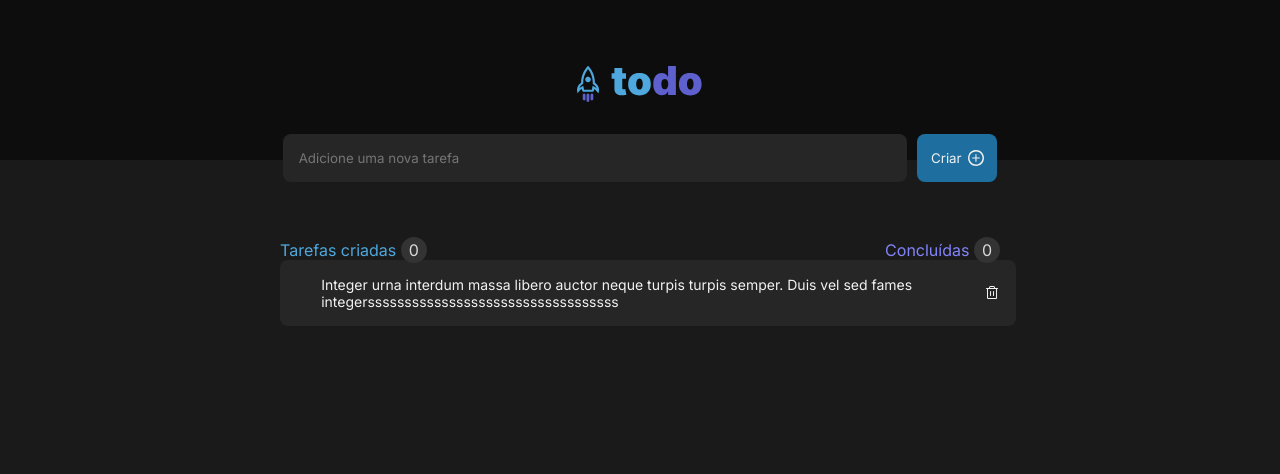
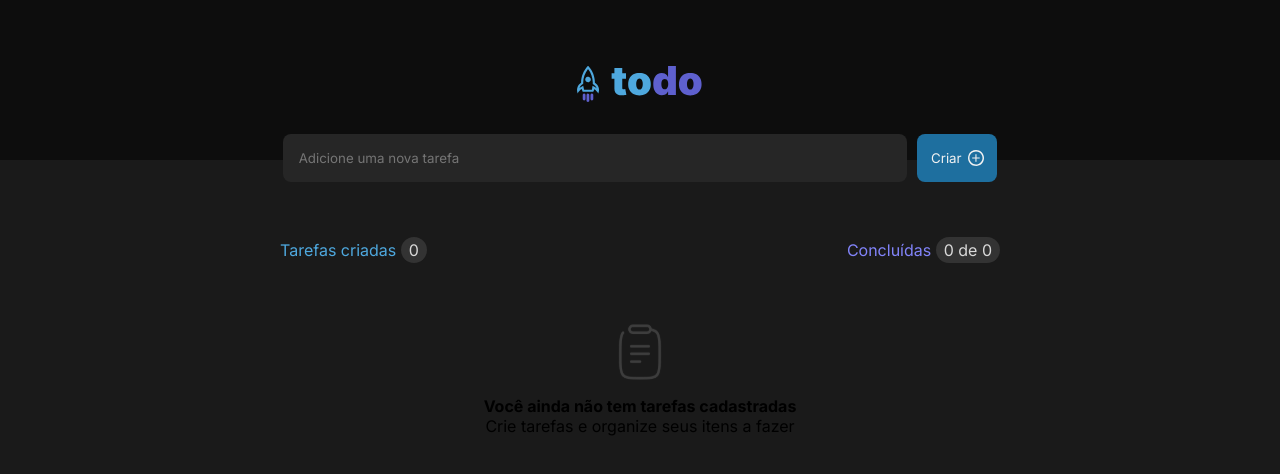
Before and after one commit to leticiasouza-dev/ToDo-list, a React (Vite) app: page / in a window 1280 px wide. Shown: the top 474 px of the page. Built offline with nearby package versions, Linux system fonts and the light colour scheme.

Commit message:
feat: adicionando funcionalidade de criação de tarefa

```diff
--- a/src/App.tsx
+++ b/src/App.tsx
@@ -7,32 +7,74 @@ import { Header } from './components/Header/Header'
 import iconBotao from './assets/iconBotao.svg'
 import { Empty } from './components/Empty/Empty'
 import { Task } from './components/Task/Task'
+import { ChangeEvent, FormEvent, useState } from 'react'
+
+ export interface Task {
+  id: number;
+  text: string;
+}
 
 function App() {
+  const [tarefa, setTarefa] = useState<Task[]>([]);
+  const [valorInput, setValorInput] = useState('');
+  const [tarefasCriadas, setTarefasCriadas] = useState(0);
+  const [tarefasConcluidas, setTarefasConcluidas] = useState(0);
+
+  function handleCapturaTarefa(event: ChangeEvent<HTMLInputElement>){
+    setValorInput(event.target.value);
+    console.log(valorInput)
+  }
+
+  function handleAdicionandoTarefa(event:  FormEvent<HTMLFormElement> ){
+    event.preventDefault()
+
+    const novaTarefa: Task = {
+      id: new Date().getTime(),
+      text: valorInput
+    }
+
+    setTarefa((state) => [...state, novaTarefa]);
+    setTarefasCriadas((state) => state + 1);
+    console.log(tarefa)
+  }
+
   return(
-    <body>
+    <div>
       <Header/>
 
       <main className={styles.main}>
-          <form  className={styles.formNovaTarefa}>
-            <input type="text" placeholder='Adicione uma nova tarefa' />
-            <button type='submit'>Criar <img src={iconBotao} alt="" /> </button>
+          <form  className={styles.formNovaTarefa} onSubmit={handleAdicionandoTarefa}>
+            <input
+              type="text"
+              placeholder='Adicione uma nova tarefa'
+              value={valorInput}
+              onChange={handleCapturaTarefa}
+            />
+            <button type='submit' >Criar <img src={iconBotao} alt="" /></button>
           </form>
-
 
           <div className={styles.containerTasks}>
 
               <div className={styles.informacoes}>
-                  <p className={styles.paragrafo1}>Tarefas criadas <span>0</span></p>
-                  <p className={styles.paragrafo2}>Concluídas <span>0</span></p>
+                  <p className={styles.paragrafo1}>Tarefas criadas <span>{tarefasCriadas}</span></p>
+                  <p className={styles.paragrafo2}>Concluídas <span>{`${tarefasConcluidas} de ${tarefasCriadas}`}</span></p>
               </div>
 
               <div>
-                <Task/>
+              {tarefasCriadas > 0 ? (
+	              <div>
+                  {tarefa.map((task) => (
+                    <Task content={task.text}/>
+                  ))}
+                </div>
+              ) : (
+                <Empty/>
+              )}
+
               </div>
           </div>
       </main>
-    </body>
+    </div>
 
   )
 }
--- a/src/components/Task/Task.tsx
+++ b/src/components/Task/Task.tsx
@@ -2,7 +2,11 @@ import {Trash, Check } from 'phosphor-react'
 import styles from './Task.module.css'
 import { useState } from 'react'
 
-export function Task(){
+interface TarefaProps{
+    content: string
+}
+
+export function Task({content}:TarefaProps){
     const [className, setClassName] = useState('checkbox_unchecked');
 
     function handleTaskColor(){
@@ -15,7 +19,7 @@ export function Task(){
                 <input type="checkbox" className={styles.checkbox}/>
                 <span className={`${styles.check} ${className}`}></span>
 
-                <p className={styles.paragrafo}>Integer urna interdum massa libero auctor neque turpis turpis semper. Duis vel sed fames integerssssssssssssssssssssssssssssssssss</p>
+                <p className={styles.paragrafo}>{content}</p>
                 <Trash size={22} />
             </label>
         </div>
```
